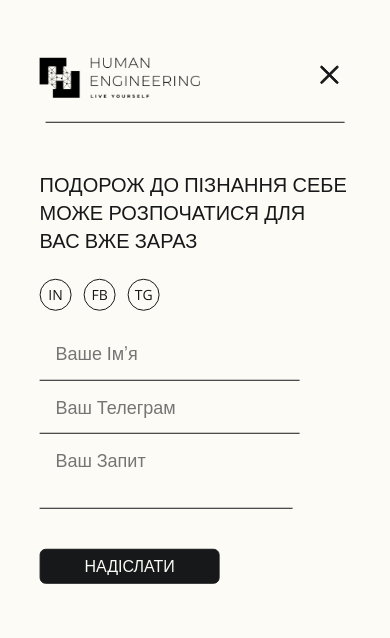
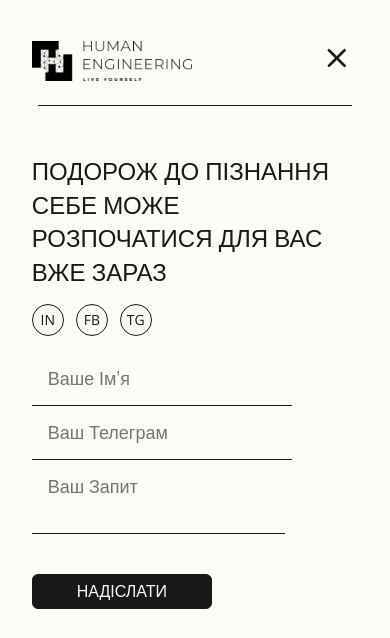
Before and after one commit to DariShpak/lmakarenko.new, a plain HTML site: page index.html in a window 390 px wide. Both pictures are taken after a click on the button "ХОЧУ КОНСУЛЬТАЦІЮ". Shown: the part 6170-6808 px from the top of the page. Drawn offline with nearby package versions, Linux system fonts and the light colour scheme.

Commit message:
bugfixes

```diff
--- a/css/styles.css
+++ b/css/styles.css
@@ -816,15 +816,17 @@ address {
   background-color: var(--bg-color);
   top: 0;
   left: 0;
+  overflow-y: auto;
+  padding: 4vh 4vw;
+  box-sizing: border-box;
 }
 
 .modal-window {
-  position: absolute;
-  top: 50%;
-  left: 50%;
-  transform: translate(-50%, -50%);
-  height: 92%;
-  width: 92%;
+  position: relative;
+  margin: 0 auto;
+  min-height: calc(100vh - 8vh);
+  max-width: 92vw;
+  width: 100%;
 }
 
 .modal-header {
@@ -1551,3 +1553,25 @@ address {
   border-radius: 8px;
   object-fit: cover;
 }
+
+/* Mobile modal improvements */
+@media screen and (max-width: 767px) {
+  .modal-backdrop {
+    padding: 2vh 2vw;
+  }
+
+  .modal-window {
+    min-height: calc(100vh - 4vh);
+    max-width: 96vw;
+  }
+
+  .modal-content {
+    flex-direction: column;
+    gap: 24px;
+  }
+
+  .modal-title {
+    font-size: 24px;
+    margin-bottom: 16px;
+  }
+}
--- a/index.html
+++ b/index.html
@@ -18,7 +18,7 @@
       crossorigin="anonymous"
       referrerpolicy="no-referrer"
     />
-    <link rel="stylesheet" href="./css/styles.css?v=1223" />
+    <link rel="stylesheet" href="./css/styles.css?v=1224" />
   </head>
 
   <body>
@@ -1477,9 +1477,9 @@
       </div>
     </div>
 
-    <script type="module" src="./js/mobile-menu.js?v=1223"></script>
-    <script type="module" src="./js/modal.js?v=1223"></script>
-    <script type="module" src="./js/scroll.js?v=1223"></script>
-    <script type="module" src="./js/animation.js?v=1223"></script>
+    <script type="module" src="./js/mobile-menu.js?v=1224"></script>
+    <script type="module" src="./js/modal.js?v=1224"></script>
+    <script type="module" src="./js/scroll.js?v=1224"></script>
+    <script type="module" src="./js/animation.js?v=1224"></script>
   </body>
 </html>
```
Also changed, not shown: 404.html (+1 -1 lines), abc-course.html (+5 -5 lines), living-course.html (+5 -5 lines).
